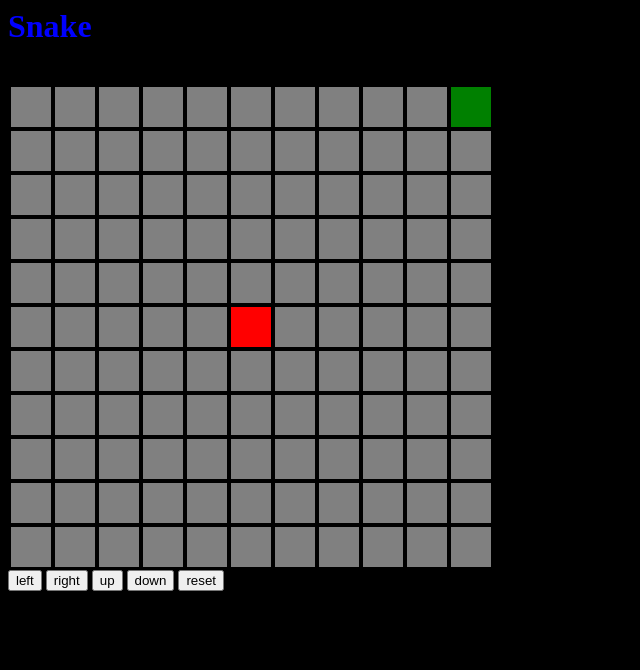
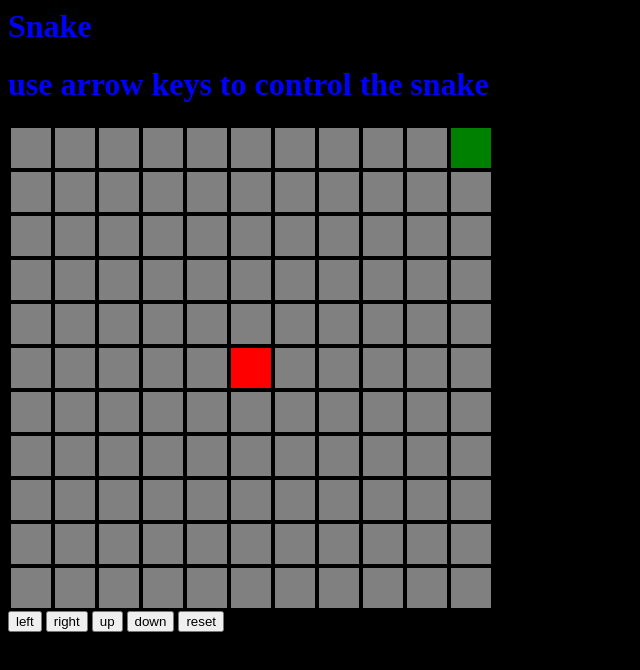
Before and after one commit to cgliu-create/SnekGame, a plain HTML site: page index.html in a window 1280 px wide. Shown: the whole page, without its empty margins (0-640 px from the left). Drawn offline with Linux system fonts and the light colour scheme.

Commit message:
Update index.html

```diff
--- a/index.html
+++ b/index.html
@@ -23,7 +23,7 @@
 <script src="snek.js"></script>
 <body>
     <h1>Snake</h1>
-    use arrow keys to control the snake
+    <h1>use arrow keys to control the snake</h1>
     <table>
         <tr>
             <td id="aa"></td><td id="ab"></td><td id="ac"></td><td id="ad"></td><td id="ae"></td><td id="af"></td><td id="ag"></td><td id="ah"></td><td id="ai"></td><td id="aj"></td><td id="ak"></td>
```
